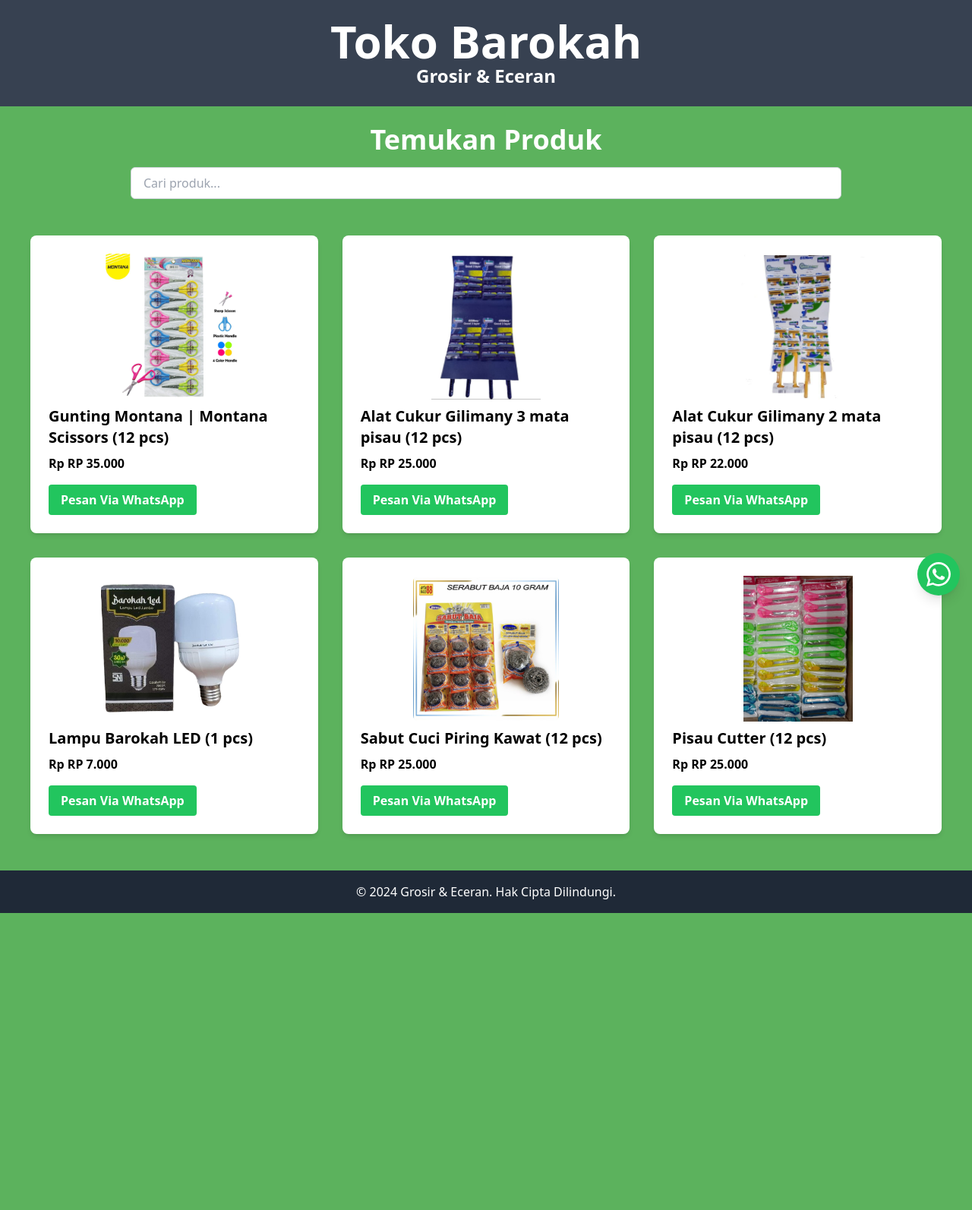
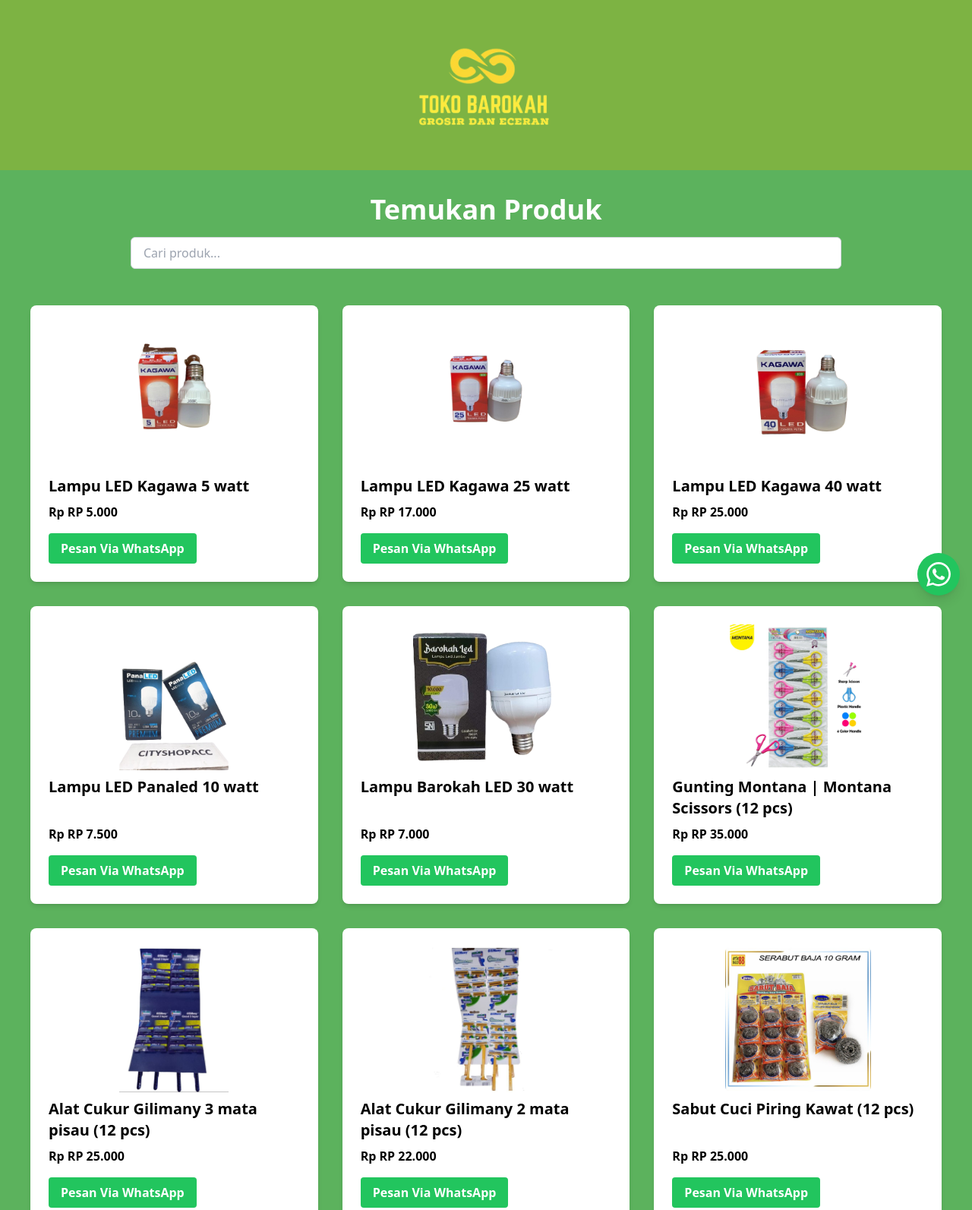
Before and after one commit to dimaspamungkasmursidi/tokobarokah, a plain HTML site: page index.html in a window 1280 px wide. Shown: the top 1593 px of the page at 76% size. Before the commit the page ends 1202 px from the top, so only its background shows below. Drawn offline with nearby package versions, Linux system fonts and the light colour scheme.

Commit message:
Update Product

```diff
--- a/index.html
+++ b/index.html
@@ -16,6 +16,9 @@
     />
 
     <style>
+      .logo {
+        background-color: #7DB343;
+      }
       .hijau {
         background-color: #5cb25d;
       }
@@ -24,9 +27,8 @@
   <body class="hijau">
     <main class="container mx-auto mb-10">
       <section id="hero" class="text-center mb-12" data-aos="fade-up">
-        <div class="bg-gray-700 py-6 px-4 mb-6">
-            <h1 class="text-4xl md:text-6xl font-bold text-white">Toko Barokah</h1>
-            <p class="text-lg md:text-2xl font-semibold text-white">Grosir & Eceran</p>
+        <div class="logo mb-8">
+          <img src="/images/tokobarokah.png" alt="Toko Barokah" class="mx-auto w-56 h-56" />
         </div>
         <h3 class="text-2xl md:text-4xl font-bold mb-4 px-4 text-white">
           Temukan Produk
@@ -78,34 +80,54 @@
     <script>
       const products = [
         {
+          name: "Lampu LED Kagawa 5 watt",
+          price: "RP 5.000",
+          image: "/images/5w.png",
+        },
+        {
+          name: "Lampu LED Kagawa 25 watt",
+          price: "RP 17.000",
+          image: "/images/25w.png",
+        },
+        {
+          name: "Lampu LED Kagawa 40 watt",
+          price: "RP 25.000",
+          image: "/images/40w.png",
+        },
+        {
+          name: "Lampu LED Panaled 10 watt",
+          price: "RP 7.500",
+          image: "/images/10w.png",
+        },
+        {
+          name: "Lampu Barokah LED 30 watt",
+          price: "RP 7.000",
+          image: "/images/30w.png",
+        },
+        {
           name: "Gunting Montana | Montana Scissors (12 pcs)",
           price: "RP 35.000",
-          image: "/gunting.jpeg",
+          image: "/images/gunting.jpeg",
         },
         {
           name: "Alat Cukur Gilimany 3 mata pisau (12 pcs)",
           price: "RP 25.000",
-          image: "/giliblue.jpeg",
+          image: "/images/giliblue.jpeg",
         },
         {
           name: "Alat Cukur Gilimany 2 mata pisau (12 pcs)",
           price: "RP 22.000",
-          image: "/giliyellow.jpeg",
-        },
-        {
-          name: "Lampu Barokah LED (1 pcs)",
-          price: "RP 7.000",
-          image: "/led.png",
+          image: "/images/giliyellow.jpeg",
         },
         {
           name: "Sabut Cuci Piring Kawat (12 pcs)",
           price: "RP 25.000",
-          image: "/sikat.jpeg",
+          image: "/images/sikat.jpeg",
         },
         {
           name: "Pisau Cutter (12 pcs)",
           price: "RP 25.000",
-          image: "/kater.jpeg",
+          image: "/images/kater.jpeg",
         },
       ];
 
```
Also changed, not shown: images/10w.png (added), images/25w.png (added), images/30w.png (renamed from led.png), images/40w.png (added), images/5w.png (added), images/giliblue.jpeg (renamed from giliblue.jpeg), images/giliyellow.jpeg (renamed from giliyellow.jpeg), images/gunting.jpeg (renamed from gunting.jpeg), images/kater.jpeg (renamed from kater.jpeg), images/kontak.jpeg (added), images/sikat.jpeg (renamed from sikat.jpeg), images/tokobarokah.png (added).
